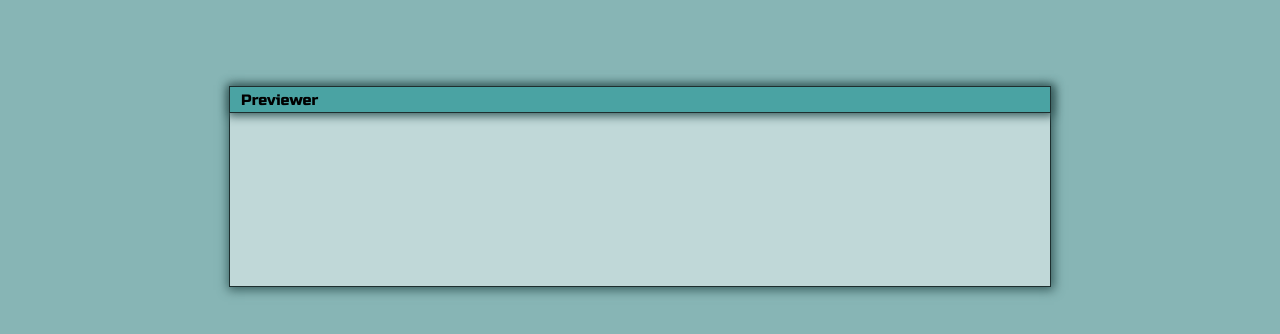
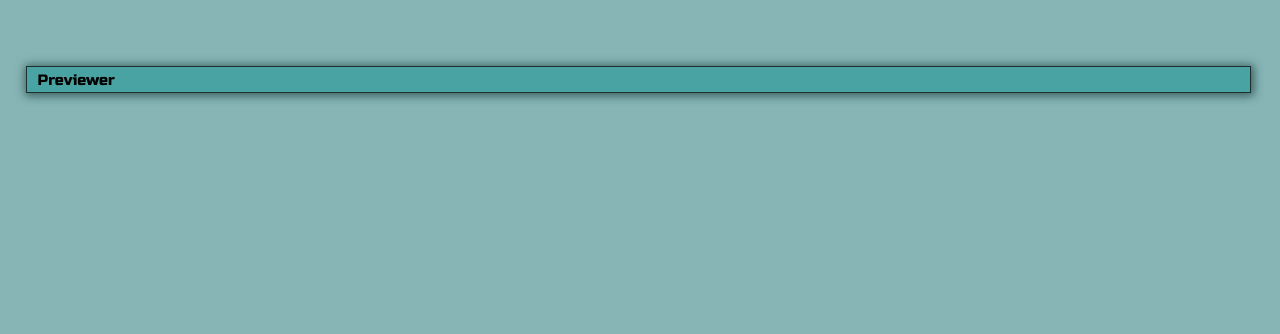
Before and after one commit to CristianPeralta/fcc-fe-projects, a React (Create React App) app in the folder markdown-previewer/: page / in a window 1280 px wide. Shown: the part 744-1078 px from the top of the page. Before the commit the page ends 1051 px from the top, so only its background shows below. Built offline with nearby package versions, Linux system fonts and the light colour scheme.

Commit message:
update icon styles

```diff
--- a/markdown-previewer/src/App.js
+++ b/markdown-previewer/src/App.js
@@ -19,8 +19,8 @@ function App() {
                 Editor
         </Toolbar>
       </div>
-      <div className="previewWrap">
-        <Toolbar icon="editorWrap maximized">
+      <div className="editorWrap maximized">
+        <Toolbar icon="'fa fa-arrows-alt">
               Previewer
         </Toolbar>
       </div>
```
